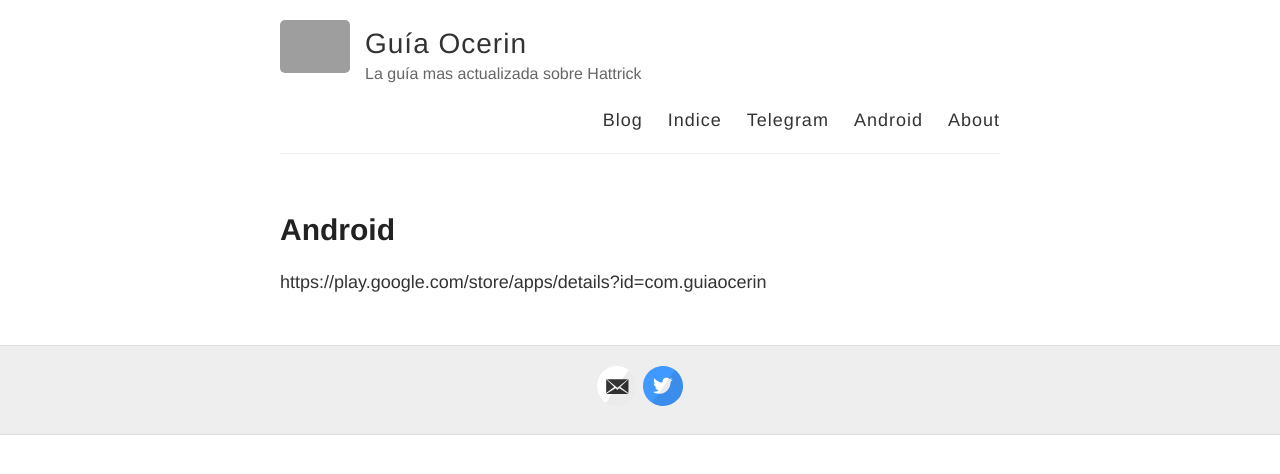
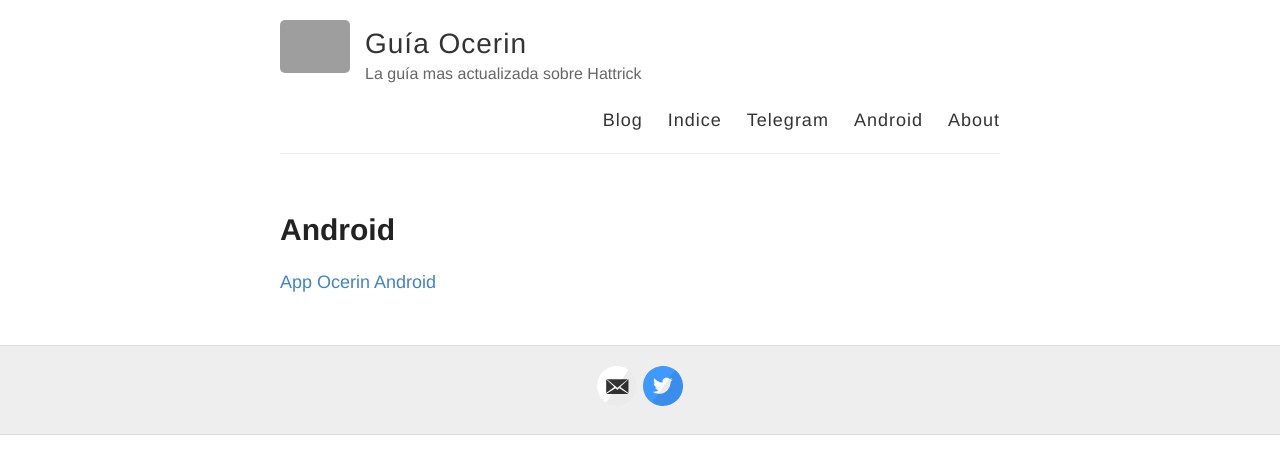
Before and after one commit to numanty/numanty.github.io, a Jekyll site: the page built from android.md, in a window 1280 px wide. Shown: the top 474 px of the page. Built offline with Jekyll 4.4.1, drawn with Linux system fonts in a browser that asks for light colours; grey boxes are pictures that could not be loaded.

Commit message:
feat: added all post

```diff
--- a/android.md
+++ b/android.md
@@ -3,4 +3,4 @@ layout: page
 title: Android
 permalink: /android/
 ---
-https://play.google.com/store/apps/details?id=com.guiaocerin
+[App Ocerin Android](https://play.google.com/store/apps/details?id=com.guiaocerin)
```
Also changed, not shown: telegram.md (+1 -1 lines).
